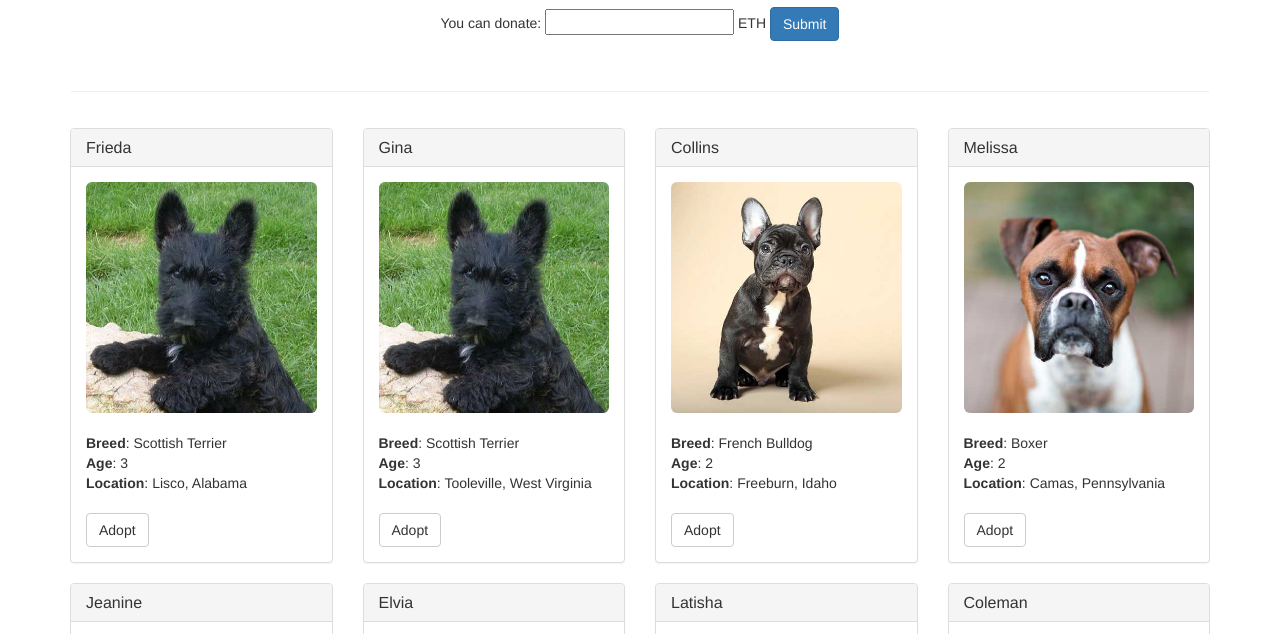
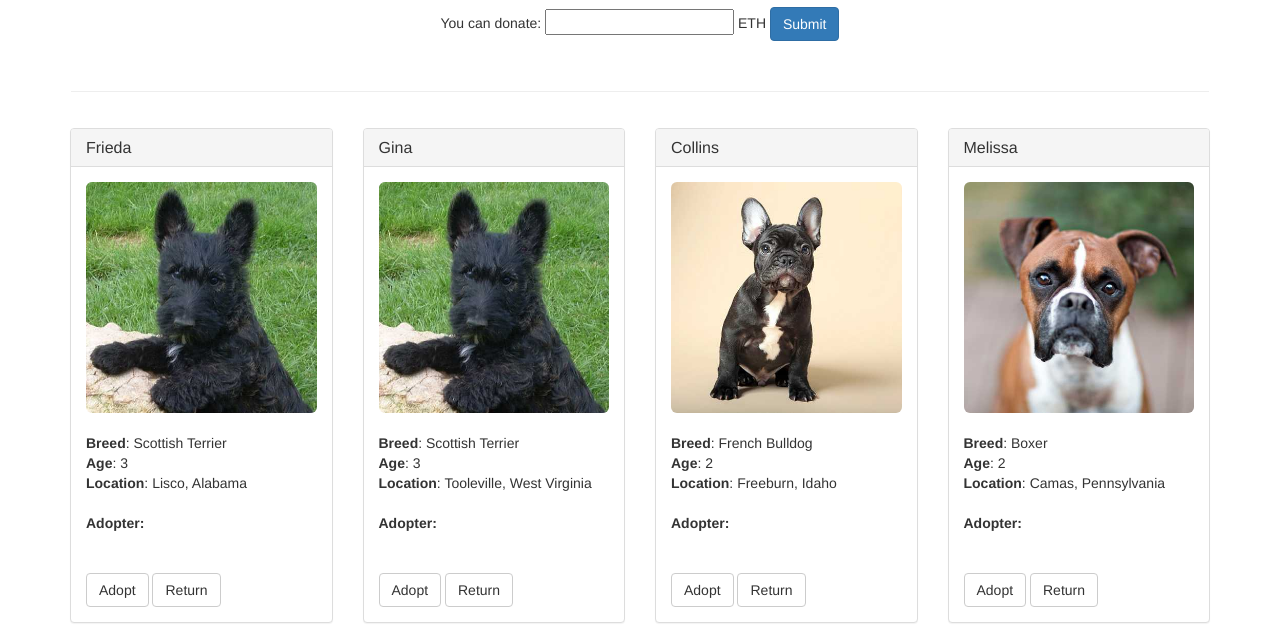
Before and after one commit to michaelliu118/APS1050-Petshop, a website: page src/index.html in a window 1280 px wide. Shown: the part 109-743 px from the top of the page. Drawn offline with nearby package versions, Linux system fonts and the light colour scheme; files whose address does not match are found by name.

Commit message:
Update index.html
add return button and adopter address

```diff
--- a/src/index.html
+++ b/src/index.html
@@ -56,7 +56,9 @@
             <strong>Breed</strong>: <span class="pet-breed">Golden Retriever</span><br/>
             <strong>Age</strong>: <span class="pet-age">3</span><br/>
             <strong>Location</strong>: <span class="pet-location">Warren, MI</span><br/><br/>
+            <strong>Adopter:</strong><br/><span class="adopter-address"></span><br/><br/>
             <button class="btn btn-default btn-adopt" type="button" data-id="0">Adopt</button>
+            <button class="btn btn-default btn-return" disable type="button" data-id="0">Return</button>
           </div>
         </div>
       </div>
```
